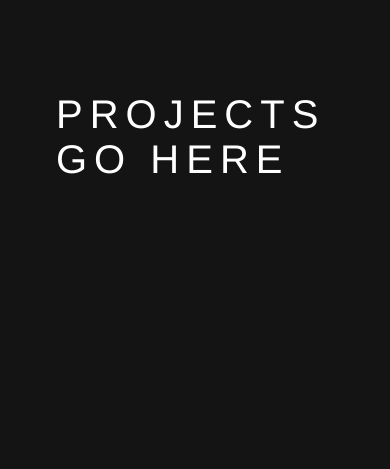
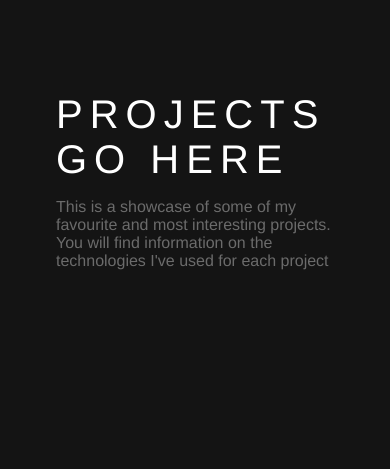
Before and after one commit to DimoDimchev/Personal-Website, a Django app: page /projects/ in a window 390 px wide; the page is wider, and only the part inside the window is pictured. Shown: the part 138-607 px from the top of that part. Run offline with Django 3.2, Linux system fonts and the light colour scheme; data that the repository does not hold is empty.

Commit message:
Made initial layout of the Projects page

```diff
--- a/Personal_Website/settings.py
+++ b/Personal_Website/settings.py
@@ -29,7 +29,7 @@ INSTALLED_APPS = [
     'django.contrib.sessions',
     'django.contrib.messages',
     'django.contrib.staticfiles',
-    'main'
+    'main',
 ]
 
 MIDDLEWARE = [
--- a/static/css/base.css
+++ b/static/css/base.css
@@ -59,10 +59,6 @@ header {
 .subtitle {
     color: #6b6b6b;
     text-transform: uppercase;
-}
-
-.project-card {
-    border: 1px solid #57fddc;
 }
 
 .blog-card {
--- a/static/css/projects.css
+++ b/static/css/projects.css
@@ -0,0 +1,55 @@
+
+.projects-title {
+    margin-top: 1.5em;
+}
+
+.projects-subtitle {
+    text-align: left;
+    margin-left: 6em;
+    margin-right: 6em;
+    text-transform: none;
+}
+
+.cards {
+    display: flex;
+    margin-left: 6em;
+    margin-right: 6em;
+    margin-top: 3em;
+    flex-direction: row;
+    flex-wrap: wrap;
+    justify-content: flex-start;
+    align-content: flex-start;
+}
+
+.project-card {
+    border: 1px solid #57fddc;
+    flex: 30%;
+    margin-top: 3em;
+    margin-right: 2em;
+    padding: 0;
+}
+
+@media only screen and (max-width: 600px) {
+    .projects-title {
+        margin-top: 5em;
+    }
+
+    .projects-subtitle {
+        margin-left: 3em;
+        margin-right: 3em;
+    }
+
+    .cards {
+        margin-left: 3em;
+        margin-right: 3em;
+        margin-top: 3em;
+        flex-direction: column;
+    }
+
+    .project-card {
+        border: 1px solid #57fddc;
+        flex: 30%;
+        margin-top: 1em;
+        margin-right: 0;
+    }
+}
--- a/templates/projects.html
+++ b/templates/projects.html
@@ -5,9 +5,11 @@
 {% endblock %}
 {% block content %}
     <header>
-        <h1 class="title">Projects go here</h1>
-        <p class="subtitle"></p>
+        <h1 class="title projects-title">Projects go here</h1>
+        <p class="subtitle projects-subtitle">This is a showcase of some of my favourite and most interesting projects.
+            You will find information on the technologies I've used for each project</p>
     </header>
+    <div class="cards">
         {% for project in object_list %}
             <div class="project-card">
                 <a href="{% url 'project details' pk=project.id %}"><h3>{{ project.name }}</h3></a>
@@ -15,4 +17,5 @@
                 <p>{{ project.short_description }}</p>
             </div>
         {% endfor %}
+    </div>
 {% endblock %}
```
Also changed, not shown: requirements.txt (+7 -0 lines). Lines whose indentation alone changed are shown as unchanged.
